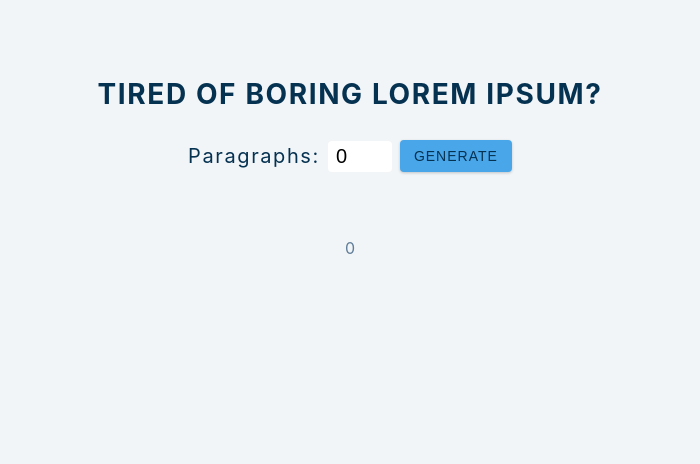
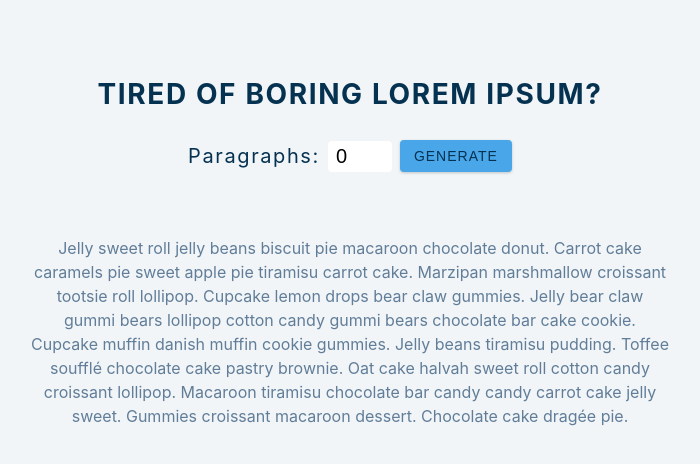
Before and after one commit to mukhtar-github/Lorem-Ipsum-Generator, a React (Create React App) app in the folder loremipsum-app/: page / in a window 1280 px wide. Both pictures are taken after a click on the button "GENERATE". Shown: the top 464 px of the page, without its empty margins (290-990 px from the left). Built offline with nearby package versions, Linux system fonts and the light colour scheme.

Commit message:
Update file

```diff
--- a/loremipsum-app/src/App.js
+++ b/loremipsum-app/src/App.js
@@ -32,7 +32,7 @@ function App() {
       </form>
       <article className='lorem-text'>
         {text.map((item, index) => {
-          return <p key={index}>{index}</p>;
+          return <p key={index}>{item}</p>;
         })}
       </article>
     </section>
```
